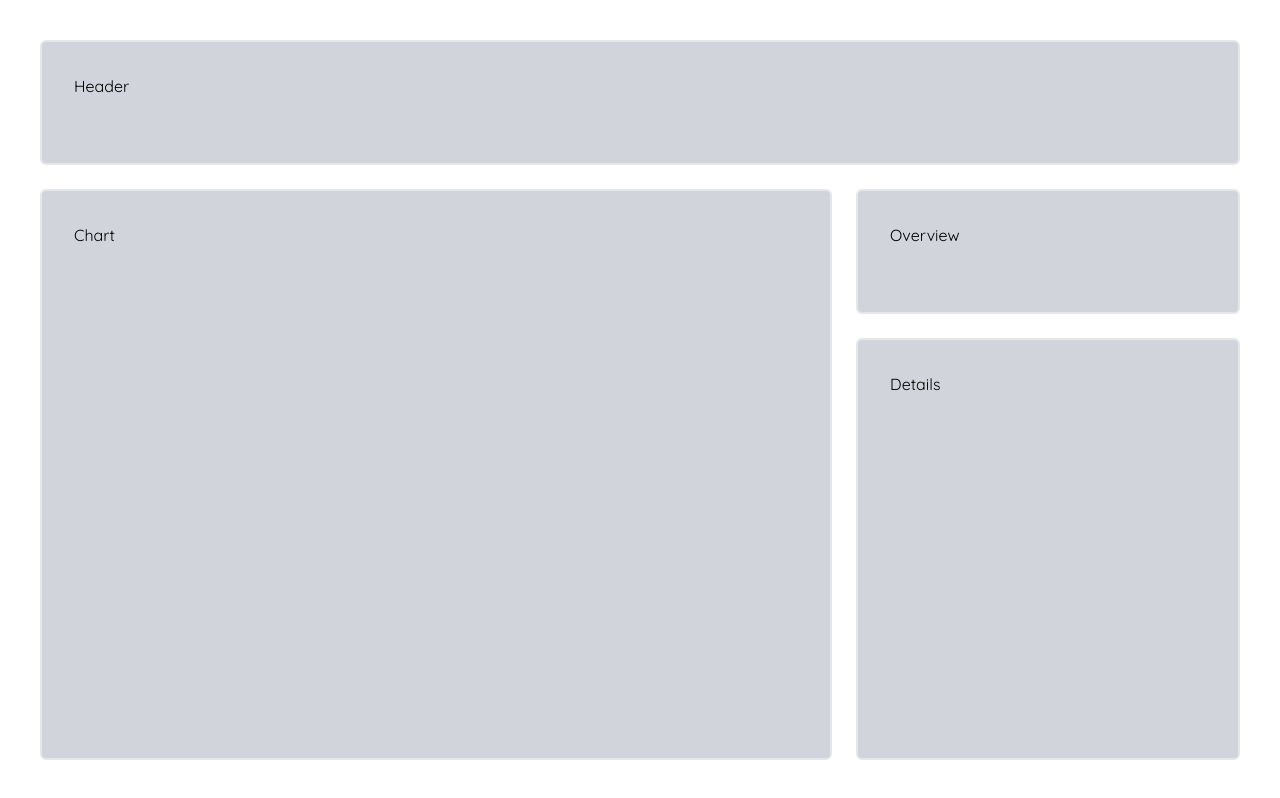
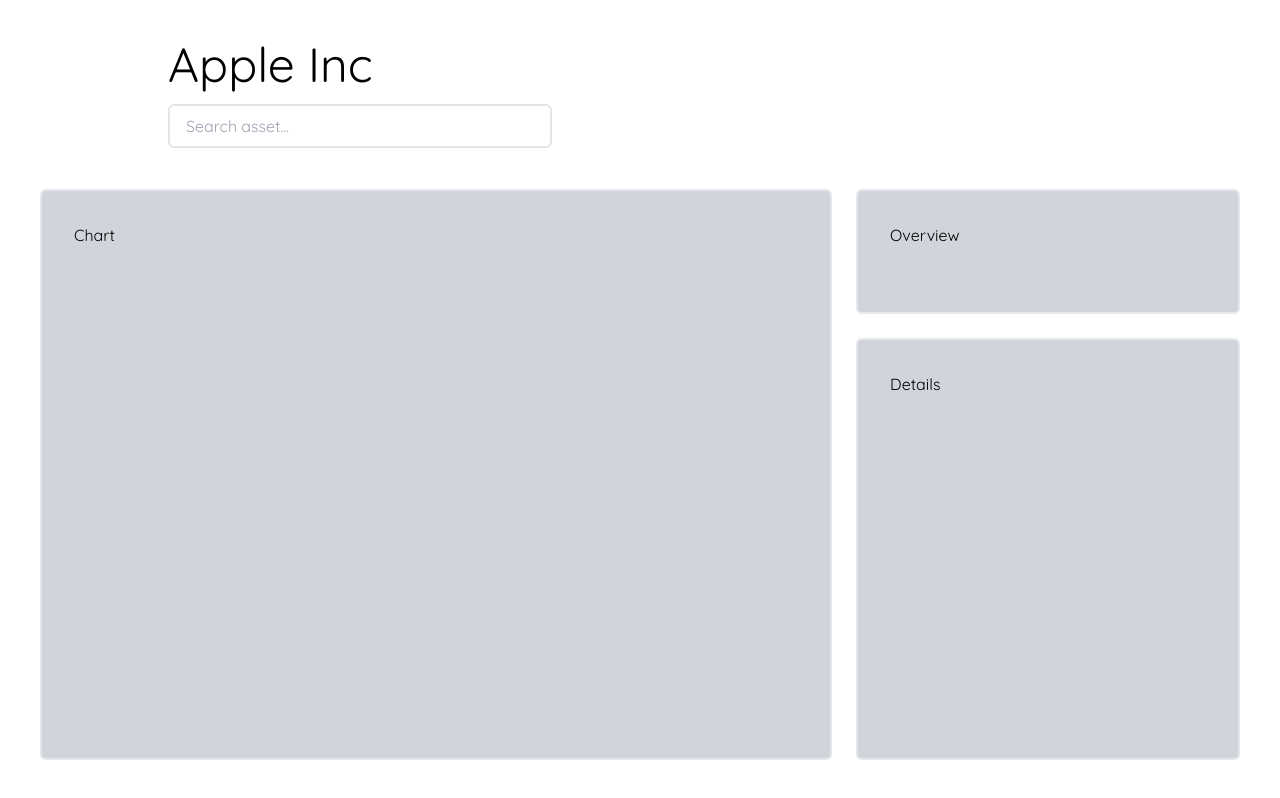
Before and after one commit to ash-fallon/asset-display-panel, a React (Create React App) app: page / in a window 1280 px wide. Built offline with nearby package versions, Linux system fonts and the light colour scheme.

Commit message:
Added Header component with styling and dummy data

```diff
--- /dev/null
+++ b/src/components/Header.js
@@ -0,0 +1,14 @@
+import SearchBar from './SearchBar';
+
+const Header = ({ name }) => {
+  return (
+    <>
+      <div className='xl:px-32'>
+        <h1 className='text-5xl'>{name}</h1>
+        <SearchBar />
+      </div>
+    </>
+  );
+};
+
+export default Header;
--- a/src/components/MainDisplay.js
+++ b/src/components/MainDisplay.js
@@ -1,10 +1,12 @@
 import Card from './Card';
+import Header from './Header';
+import { dummyCompanyProfileData } from '../constants/dummyData';
 
 const MainDisplay = () => {
   return (
     <div className='h-screen grid grid-cols-1 md:grid-cols-2 xl:grid-cols-3 grid-rows-8 md:grid-rows-7 xl:grid-rows-5 auto-rows-fr gap-6 p-10 font-quicksand'>
-      <div className='col-span-1 md:col-span-2 xl:col-span-3 row-span-1'>
-        <Card>Header</Card>
+      <div className='col-span-1 md:col-span-2 xl:col-span-3 row-span-1 flex justify-start items-center'>
+        <Header name={dummyCompanyProfileData.name} />
       </div>
       <div className='md:col-span-2 row-span-4'>
         <Card>Chart</Card>
```
